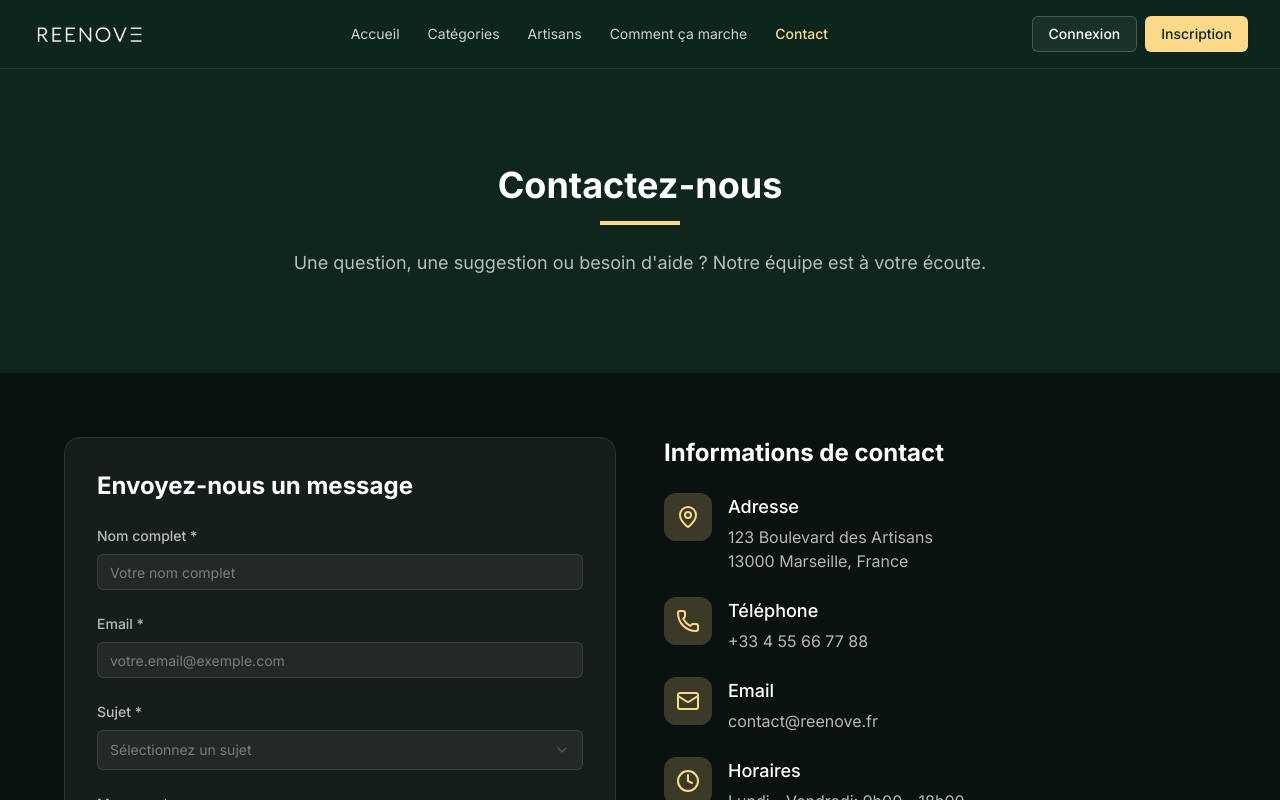
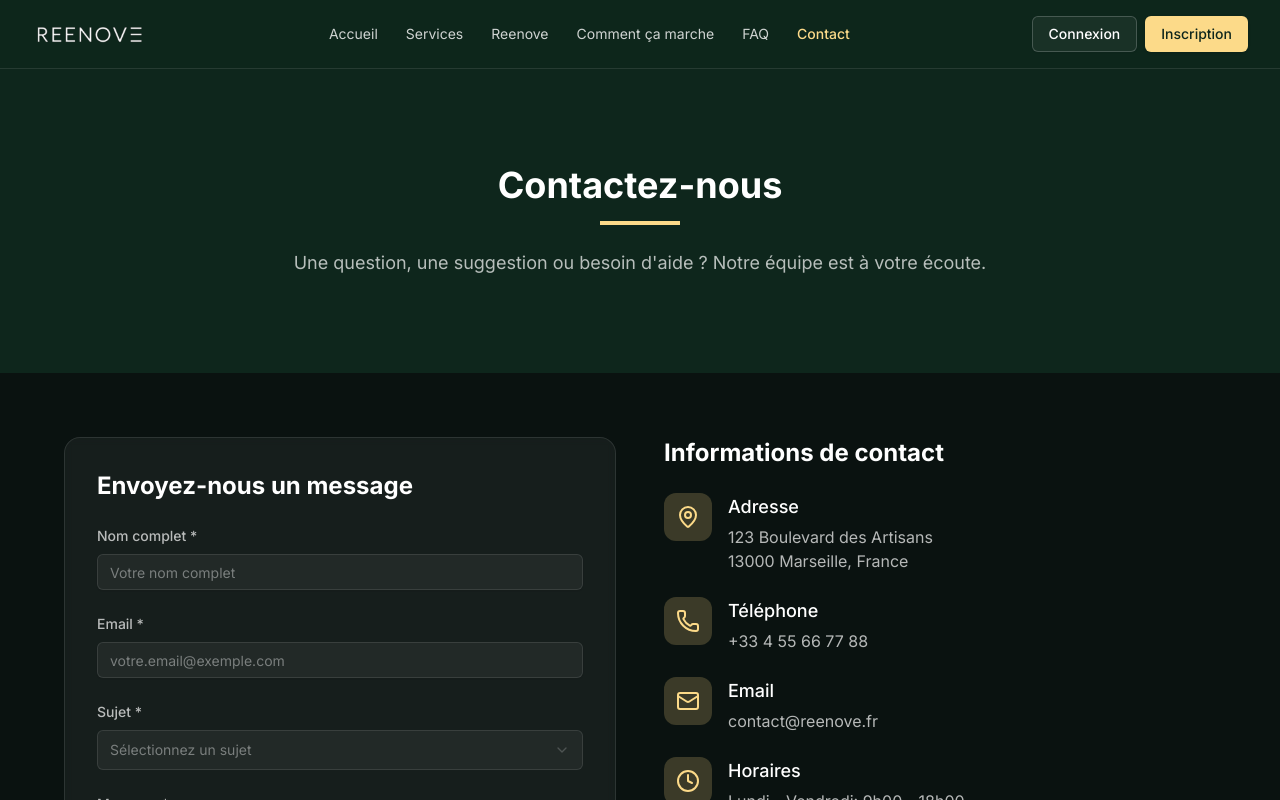
Before and after one commit to infinitydev4/reenove, a Next.js app: page /contact in a window 1280 px wide. Shown: the top 800 px of the page. Built offline with nearby package versions, Linux system fonts and the light colour scheme; no server answers.

Commit message:
Maj liens navbar et bottom-navbar mobile

```diff
--- a/components/bottom-navbar.tsx
+++ b/components/bottom-navbar.tsx
@@ -2,12 +2,14 @@
 
 import { useEffect, useState } from "react"
 import Link from "next/link"
-import { usePathname } from "next/navigation"
-import { Home, Search, PlusCircle, MessageSquare, User } from "lucide-react"
+import { usePathname, useRouter } from "next/navigation"
+import { Home, Search, PlusCircle, MessageSquare, Info } from "lucide-react"
 
 export default function BottomNavbar() {
   const pathname = usePathname()
+  const router = useRouter()
   const [mounted, setMounted] = useState(false)
+  const isHomePage = pathname === "/"
 
   // Pour éviter les erreurs d'hydratation, on n'affiche rien côté serveur
   useEffect(() => {
@@ -20,6 +22,23 @@ export default function BottomNavbar() {
   const isActive = (path: string) => {
     return pathname === path
   }
+
+  // Fonction qui gère le scroll vers les sections
+  const scrollToSection = (sectionId: string) => {
+    // Si nous ne sommes pas sur la page d'accueil, naviguer d'abord vers la page d'accueil
+    if (!isHomePage) {
+      router.push(`/#${sectionId}`);
+      return;
+    }
+
+    const section = document.getElementById(sectionId);
+    if (section) {
+      section.scrollIntoView({
+        behavior: "smooth",
+        block: "start"
+      });
+    }
+  };
 
   return (
     <div className="fixed bottom-0 left-0 z-40 w-full h-16 bg-[#0E261C] border-t border-white/10 md:hidden">
@@ -39,25 +58,21 @@ export default function BottomNavbar() {
             Accueil
           </span>
         </Link>
-
-        <Link
-          href="/search"
+        <button
+          onClick={() => scrollToSection("services")}
           className="flex flex-col items-center justify-center"
         >
           <div
-            className={`inline-flex items-center justify-center w-10 h-10 rounded-lg ${
-              isActive("/search") ? "bg-white/10 text-[#FCDA89]" : "text-white/70 hover:text-white"
-            }`}
+            className={`inline-flex items-center justify-center w-10 h-10 rounded-lg text-white/70 hover:text-white`}
           >
-            <Search className="w-5 h-5" />
+            <MessageSquare className="w-5 h-5" />
           </div>
-          <span className={`text-xs mt-1 ${isActive("/search") ? "text-[#FCDA89]" : "text-white/70"}`}>
-            Recherche
+          <span className="text-xs mt-1 text-white/70">
+            Services
           </span>
-        </Link>
-
+        </button>
         <Link
-          href="/create-project"
+          href="/create-project-ai"
           className="flex flex-col items-center justify-center"
         >
           <div className="inline-flex items-center justify-center w-12 h-12 bg-[#FCDA89] rounded-full -mt-5 border-4 border-[#0E261C]">
@@ -67,38 +82,32 @@ export default function BottomNavbar() {
             Projet
           </span>
         </Link>
-
-        <Link
-          href="/messages"
+        <button
+          onClick={() => scrollToSection("categories")}
           className="flex flex-col items-center justify-center"
         >
           <div
-            className={`inline-flex items-center justify-center w-10 h-10 rounded-lg ${
-              isActive("/messages") ? "bg-white/10 text-[#FCDA89]" : "text-white/70 hover:text-white"
-            }`}
+            className={`inline-flex items-center justify-center w-10 h-10 rounded-lg text-white/70 hover:text-white`}
           >
-            <MessageSquare className="w-5 h-5" />
+            <Search className="w-5 h-5" />
           </div>
-          <span className={`text-xs mt-1 ${isActive("/messages") ? "text-[#FCDA89]" : "text-white/70"}`}>
-            Messages
+          <span className="text-xs mt-1 text-white/70">
+            Catégories
           </span>
-        </Link>
-
-          <Link
-          href="/profile"
+        </button>
+        <button
+          onClick={() => scrollToSection("why-reenove")}
           className="flex flex-col items-center justify-center"
         >
           <div
-            className={`inline-flex items-center justify-center w-10 h-10 rounded-lg ${
-              isActive("/profile") ? "bg-white/10 text-[#FCDA89]" : "text-white/70 hover:text-white"
-            }`}
+            className={`inline-flex items-center justify-center w-10 h-10 rounded-lg text-white/70 hover:text-white`}
           >
-            <User className="w-5 h-5" />
-            </div>
-          <span className={`text-xs mt-1 ${isActive("/profile") ? "text-[#FCDA89]" : "text-white/70"}`}>
-            Profil
+            <Info className="w-5 h-5" />
+          </div>
+          <span className="text-xs mt-1 text-white/70">
+            À propos
           </span>
-          </Link>
+        </button>
       </div>
     </div>
   )
--- a/components/home/ArtisansSection.tsx
+++ b/components/home/ArtisansSection.tsx
@@ -5,7 +5,7 @@ import ArtisanCard from "@/components/artisan-card"
 
 export default function ArtisansSection() {
   return (
-    <section className="w-full py-20 bg-[#0E261C]/90">
+    <section id="artisans" className="w-full py-20 bg-[#0E261C]/90">
       <div className="container px-4 md:px-6 mx-auto">
         <div className="text-center mb-12">
           <h2 className="text-3xl font-bold text-white mb-3">Artisans à la une</h2>
--- a/components/home/CategoriesSection.tsx
+++ b/components/home/CategoriesSection.tsx
@@ -2,7 +2,7 @@ import CategoryCard from "@/components/category-card"
 
 export default function CategoriesSection() {
   return (
-    <section className="w-full py-20 bg-[#0E261C]">
+    <section id="categories" className="w-full py-20 bg-[#0E261C]">
       <div className="container px-4 md:px-6 mx-auto">
         <div className="text-center mb-12">
           <h2 className="text-3xl font-bold text-white mb-3">Expertise Multi-domaines</h2>
--- a/components/home/CtaSection.tsx
+++ b/components/home/CtaSection.tsx
@@ -5,8 +5,8 @@ import { Button } from "@/components/ui/button"
 export default function CtaSection() {
   return (
     <section
+      id="publier-projet"
       className="w-full py-20 bg-[#0E261C] relative overflow-hidden"
-      id="publier-projet"
       aria-labelledby="cta-heading"
     >
       {/* Background patterns */}
--- a/components/home/FaqSection.tsx
+++ b/components/home/FaqSection.tsx
@@ -63,7 +63,7 @@ export default function FaqSection() {
   ]
 
   return (
-    <section className="w-full py-20 bg-[#0E261C]">
+    <section id="faq" className="w-full py-20 bg-[#0E261C]">
       <div className="container px-4 md:px-6 mx-auto">
         <div className="text-center mb-12">
           <div className="inline-flex items-center justify-center gap-2 px-4 py-1 mb-4 rounded-full bg-[#FCDA89]/20 border border-[#FCDA89]/30">
--- a/components/home/HeroSection.tsx
+++ b/components/home/HeroSection.tsx
@@ -25,7 +25,7 @@ export default function HeroSection() {
   }, [])
 
   return (
-    <section className="relative w-full h-[90vh] overflow-hidden">
+    <section id="hero" className="relative w-full h-[90vh] overflow-hidden">
       {/* Image de fond assombrie sur les côtés */}
       <div className="absolute inset-0 z-0">
         <Image
@@ -59,7 +59,7 @@ export default function HeroSection() {
               </Link>
             </Button>
             <Button variant="outline" className="border-white/20 bg-white/10 hover:bg-white/20 text-white px-6 py-6 text-lg rounded-xl" asChild>
-              <Link href="/artisans">
+              <Link href="#artisans">
                 Voir les artisans
                 <ArrowRight className="ml-2 h-5 w-5" />
               </Link>
--- a/components/home/HowItWorksSection.tsx
+++ b/components/home/HowItWorksSection.tsx
@@ -5,7 +5,7 @@ import { Button } from "@/components/ui/button"
 
 export default function HowItWorksSection() {
   return (
-    <section className="w-full py-20 bg-[#0E261C] relative overflow-hidden">
+    <section id="how-it-works" className="w-full py-20 bg-[#0E261C] relative overflow-hidden">
       <div className="absolute top-0 right-0 w-1/2 h-full bg-gradient-to-l from-[#FCDA89]/5 to-transparent opacity-50"></div>
       <div className="absolute bottom-0 left-0 w-1/2 h-1/2 bg-gradient-to-t from-[#FCDA89]/5 to-transparent opacity-30"></div>
 
--- a/components/home/ServicesSection.tsx
+++ b/components/home/ServicesSection.tsx
@@ -4,7 +4,7 @@ import { Button } from "@/components/ui/button"
 
 export default function ServicesSection() {
   return (
-    <section className="w-full py-20 bg-[#0E261C]">
+    <section id="services" className="w-full py-20 bg-[#0E261C]">
       <div className="container px-4 md:px-6 mx-auto">
         <div className="text-center mb-12">
           <h2 className="text-3xl font-bold text-white mb-3">Nos Services Premium</h2>
--- a/components/home/WhyReenoveSection.tsx
+++ b/components/home/WhyReenoveSection.tsx
@@ -3,7 +3,7 @@ import { Bot, Shield, Clock, Star } from "lucide-react"
 
 export default function WhyReenoveSection() {
   return (
-    <section className="w-full py-20 bg-[#0E261C] relative overflow-hidden">
+    <section id="why-reenove" className="w-full py-20 bg-[#0E261C] relative overflow-hidden">
       <div className="absolute top-0 left-0 w-1/2 h-full bg-gradient-to-r from-[#FCDA89]/5 to-transparent opacity-50"></div>
       <div className="absolute bottom-0 right-0 w-1/2 h-1/2 bg-gradient-to-t from-[#FCDA89]/5 to-transparent opacity-30"></div>
 
--- a/components/navbar.tsx
+++ b/components/navbar.tsx
@@ -4,7 +4,7 @@ import Link from "next/link"
 import Image from "next/image"
 import { Menu, User, LogOut } from "lucide-react"
 import { Button } from "@/components/ui/button"
-import { usePathname } from "next/navigation"
+import { usePathname, useRouter } from "next/navigation"
 import { Sheet, SheetContent, SheetTrigger } from "@/components/ui/sheet"
 import { useSession, signOut } from "next-auth/react"
 import {
@@ -14,12 +14,16 @@ import {
   DropdownMenuTrigger,
 } from "@/components/ui/dropdown-menu"
 import { Role } from "@/lib/generated/prisma"
+import { useEffect, useState } from "react"
 
 export default function Navbar() {
   const pathname = usePathname()
+  const router = useRouter()
   const { data: session, status } = useSession()
   const isAuthenticated = status === "authenticated"
   const userRole = session?.user?.role as Role | undefined || ""
+  const isHomePage = pathname === "/"
+  const [isSheetOpen, setIsSheetOpen] = useState(false)
 
   const isActive = (path: string) => {
     return pathname === path
@@ -39,6 +43,46 @@ export default function Navbar() {
         return "/dashboard";
     }
   }
+
+  // Fonction pour fermer le drawer
+  const closeDrawer = () => {
+    setIsSheetOpen(false);
+  };
+
+  // Fonction qui gère le scroll vers les sections
+  const scrollToSection = (sectionId: string, closeDrawer?: () => void) => {
+    // Si nous ne sommes pas sur la page d'accueil, naviguer d'abord vers la page d'accueil
+    if (!isHomePage) {
+      router.push(`/#${sectionId}`);
+      if (closeDrawer) closeDrawer();
+      return;
+    }
+
+    const section = document.getElementById(sectionId);
+    if (section) {
+      section.scrollIntoView({
+        behavior: "smooth",
+        block: "start"
+      });
+      if (closeDrawer) closeDrawer();
+    }
+  };
+
+  // Initialiser le scrolling quand on arrive depuis un lien externe avec un hash
+  useEffect(() => {
+    if (isHomePage && window.location.hash) {
+      const id = window.location.hash.substring(1);
+      setTimeout(() => {
+        const element = document.getElementById(id);
+        if (element) {
+          element.scrollIntoView({
+            behavior: "smooth",
+            block: "start"
+          });
+        }
+      }, 500);
+    }
+  }, [isHomePage]);
 
   return (
     <header className="w-full py-4 border-b border-white/10 bg-[#0E261C]/95 backdrop-blur-md sticky top-0 z-40">
@@ -64,36 +108,30 @@ export default function Navbar() {
           >
             Accueil
           </Link>
-          <Link
-            href="/categories"
-            className={`px-3 py-2 text-sm rounded-lg transition-colors ${
-              isActive("/categories")
-                ? "text-[#FCDA89] font-medium"
-                : "text-white/80 hover:text-[#FCDA89]"
-            }`}
+          <button
+            onClick={() => scrollToSection("services")}
+            className={`px-3 py-2 text-sm rounded-lg transition-colors text-white/80 hover:text-[#FCDA89]`}
           >
-            Catégories
-          </Link>
-          <Link
-              href="/artisans"
-            className={`px-3 py-2 text-sm rounded-lg transition-colors ${
-              isActive("/artisans")
-                ? "text-[#FCDA89] font-medium"
-                : "text-white/80 hover:text-[#FCDA89]"
-              }`}
-            >
-              Artisans
-            </Link>
-            <Link
-            href="/how-it-works"
-            className={`px-3 py-2 text-sm rounded-lg transition-colors ${
-              isActive("/how-it-works")
-                ? "text-[#FCDA89] font-medium"
-                : "text-white/80 hover:text-[#FCDA89]"
-            }`}
+            Services
+          </button>
+          <button
+            onClick={() => scrollToSection("why-reenove")}
+            className={`px-3 py-2 text-sm rounded-lg transition-colors text-white/80 hover:text-[#FCDA89]`}
+          >
+            Reenove
+          </button>
+          <button
+            onClick={() => scrollToSection("how-it-works")}
+            className={`px-3 py-2 text-sm rounded-lg transition-colors text-white/80 hover:text-[#FCDA89]`}
           >
             Comment ça marche
-          </Link>
+          </button>
+          <button
+            onClick={() => scrollToSection("faq")}
+            className={`px-3 py-2 text-sm rounded-lg transition-colors text-white/80 hover:text-[#FCDA89]`}
+          >
+            FAQ
+          </button>
           <Link
             href="/contact"
             className={`px-3 py-2 text-sm rounded-lg transition-colors ${
@@ -104,7 +142,7 @@ export default function Navbar() {
           >
             Contact
           </Link>
-          </nav>
+        </nav>
 
         <div className="flex items-center gap-2">
           <div className="hidden md:flex items-center gap-2">
@@ -152,7 +190,7 @@ export default function Navbar() {
                 )}
           </div>
 
-          <Sheet>
+          <Sheet open={isSheetOpen} onOpenChange={setIsSheetOpen}>
             <SheetTrigger asChild>
                   <Button
                 variant="outline"
@@ -172,39 +210,40 @@ export default function Navbar() {
                       ? "text-[#FCDA89] font-medium bg-white/5"
                       : "text-white/80 hover:text-[#FCDA89] hover:bg-white/5"
                   }`}
+                  onClick={closeDrawer}
                 >
                   Accueil
                 </Link>
-                <Link
-                  href="/categories"
-                  className={`px-3 py-2 text-sm rounded-lg transition-colors ${
-                    isActive("/categories")
-                      ? "text-[#FCDA89] font-medium bg-white/5"
-                      : "text-white/80 hover:text-[#FCDA89] hover:bg-white/5"
-                  }`}
+                <button
+                  onClick={() => scrollToSection("services", closeDrawer)}
+                  className="px-3 py-2 text-sm rounded-lg text-left text-white/80 hover:text-[#FCDA89] hover:bg-white/5 transition-colors"
+                >
+                  Services
+                </button>
+                <button
+                  onClick={() => scrollToSection("categories", closeDrawer)}
+                  className="px-3 py-2 text-sm rounded-lg text-left text-white/80 hover:text-[#FCDA89] hover:bg-white/5 transition-colors"
                 >
                   Catégories
-                </Link>
-                <Link
-                  href="/artisans"
-                  className={`px-3 py-2 text-sm rounded-lg transition-colors ${
-                    isActive("/artisans")
-                      ? "text-[#FCDA89] font-medium bg-white/5"
-                      : "text-white/80 hover:text-[#FCDA89] hover:bg-white/5"
-                  }`}
+                </button>
+                <button
+                  onClick={() => scrollToSection("why-reenove", closeDrawer)}
+                  className="px-3 py-2 text-sm rounded-lg text-left text-white/80 hover:text-[#FCDA89] hover:bg-white/5 transition-colors"
                 >
-                  Artisans
-                </Link>
-                <Link
-                  href="/how-it-works"
-                  className={`px-3 py-2 text-sm rounded-lg transition-colors ${
-                    isActive("/how-it-works")
-                      ? "text-[#FCDA89] font-medium bg-white/5"
-                      : "text-white/80 hover:text-[#FCDA89] hover:bg-white/5"
-                  }`}
+                  Reenove
+                </button>
+                <button
+                  onClick={() => scrollToSection("how-it-works", closeDrawer)}
+                  className="px-3 py-2 text-sm rounded-lg text-left text-white/80 hover:text-[#FCDA89] hover:bg-white/5 transition-colors"
                 >
                   Comment ça marche
-                </Link>
+                </button>
+                <button
+                  onClick={() => scrollToSection("faq", closeDrawer)}
+                  className="px-3 py-2 text-sm rounded-lg text-left text-white/80 hover:text-[#FCDA89] hover:bg-white/5 transition-colors"
+                >
+                  FAQ
+                </button>
                 <Link
                   href="/contact"
                   className={`px-3 py-2 text-sm rounded-lg transition-colors ${
@@ -212,6 +251,7 @@ export default function Navbar() {
                       ? "text-[#FCDA89] font-medium bg-white/5"
                       : "text-white/80 hover:text-[#FCDA89] hover:bg-white/5"
                   }`}
+                  onClick={closeDrawer}
                 >
                   Contact
                 </Link>
@@ -223,6 +263,7 @@ export default function Navbar() {
                     <Link
                       href={getUserDashboardLink()}
                       className="px-3 py-2 text-sm rounded-lg text-white/80 hover:text-[#FCDA89] hover:bg-white/5 transition-colors"
+                      onClick={closeDrawer}
                     >
                       {userRole === "USER" ? "Espace Client" :
                        userRole === "ARTISAN" ? "Espace Artisan" :
@@ -233,11 +274,15 @@ export default function Navbar() {
                     <Link
                       href="/profile"
                       className="px-3 py-2 text-sm rounded-lg text-white/80 hover:text-[#FCDA89] hover:bg-white/5 transition-colors"
+                      onClick={closeDrawer}
                     >
                       Mon Profil
                     </Link>
                     <button
-                      onClick={() => signOut({ callbackUrl: "/" })}
+                      onClick={() => {
+                        closeDrawer();
+                        signOut({ callbackUrl: "/" });
+                      }}
                       className="flex items-center gap-2 px-3 py-2 text-sm rounded-lg text-red-400 hover:text-red-300 hover:bg-white/5 transition-colors text-left"
                     >
                       <LogOut className="h-4 w-4" />
@@ -250,12 +295,14 @@ export default function Navbar() {
                     <Link
                       href="/auth?tab=login"
                       className="px-3 py-2 text-sm rounded-lg text-white/80 hover:text-[#FCDA89] hover:bg-white/5 transition-colors"
+                      onClick={closeDrawer}
                     >
                       Connexion
                     </Link>
                     <Link
                       href="/register/role"
                       className="px-3 py-2 text-sm rounded-lg text-[#FCDA89] font-medium bg-white/5 hover:bg-white/10 transition-colors"
+                      onClick={closeDrawer}
                     >
                       Inscription
                 </Link>
--- a/next.config.mjs
+++ b/next.config.mjs
@@ -41,7 +41,7 @@ const nextConfig = {
         headers: [
           {
             key: 'Content-Security-Policy',
-            value: "default-src 'self'; script-src 'self' 'unsafe-inline' 'unsafe-eval' https://maps.googleapis.com https://*.googleapis.com https://*.gstatic.com; connect-src 'self' https://maps.googleapis.com https://*.googleapis.com; img-src 'self' data: https://*.googleapis.com https://*.gstatic.com https://*.google.com https://*.s3.eu-north-1.amazonaws.com https://*.s3.amazonaws.com; style-src 'self' 'unsafe-inline' https://fonts.googleapis.com https://*.googleapis.com; font-src 'self' https://fonts.gstatic.com"
+            value: "default-src 'self'; script-src 'self' 'unsafe-inline' 'unsafe-eval' https://maps.googleapis.com https://*.googleapis.com https://*.gstatic.com; connect-src 'self' https://maps.googleapis.com https://*.googleapis.com; img-src 'self' data: https://*.googleapis.com https://*.gstatic.com https://*.google.com; style-src 'self' 'unsafe-inline' https://fonts.googleapis.com https://*.googleapis.com"
           }
         ]
       }
```
Also changed, not shown: components/chat/LocationInput.tsx (+8 -48 lines).
